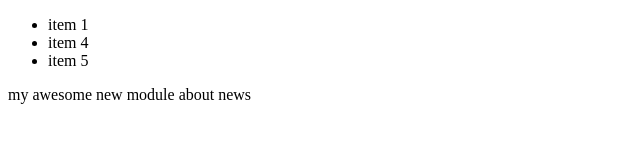
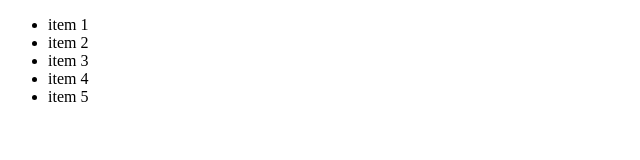
Before and after one commit to raymondmar61/hello-world, a plain HTML site: page index.html in a window 1280 px wide. Shown: the whole page, without its empty margins (0-640 px from the left). Drawn offline with Linux system fonts and the light colour scheme.

Commit message:
upload original

```diff
--- a/index.html
+++ b/index.html
@@ -5,13 +5,12 @@
 <module-one>
 <ul>
 	<li>item 1</li>
+	<li>item 2</li>
+	<li>item 3</li>
 	<li>item 4</li>
 	<li>item 5</li>
 </ul>
 </module-one>
 
-<module-two>
-<div>my awesome new module about news</div>
-</module-two>
 </body>
 </html>
```
